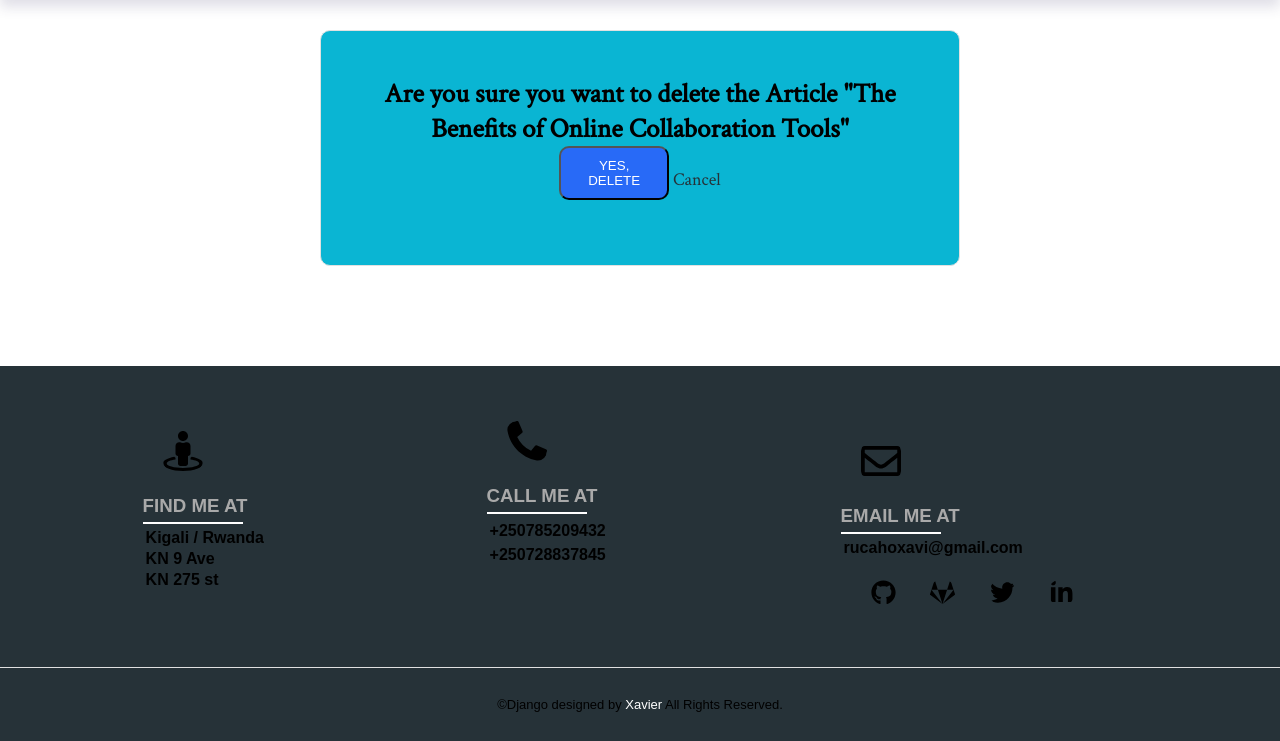
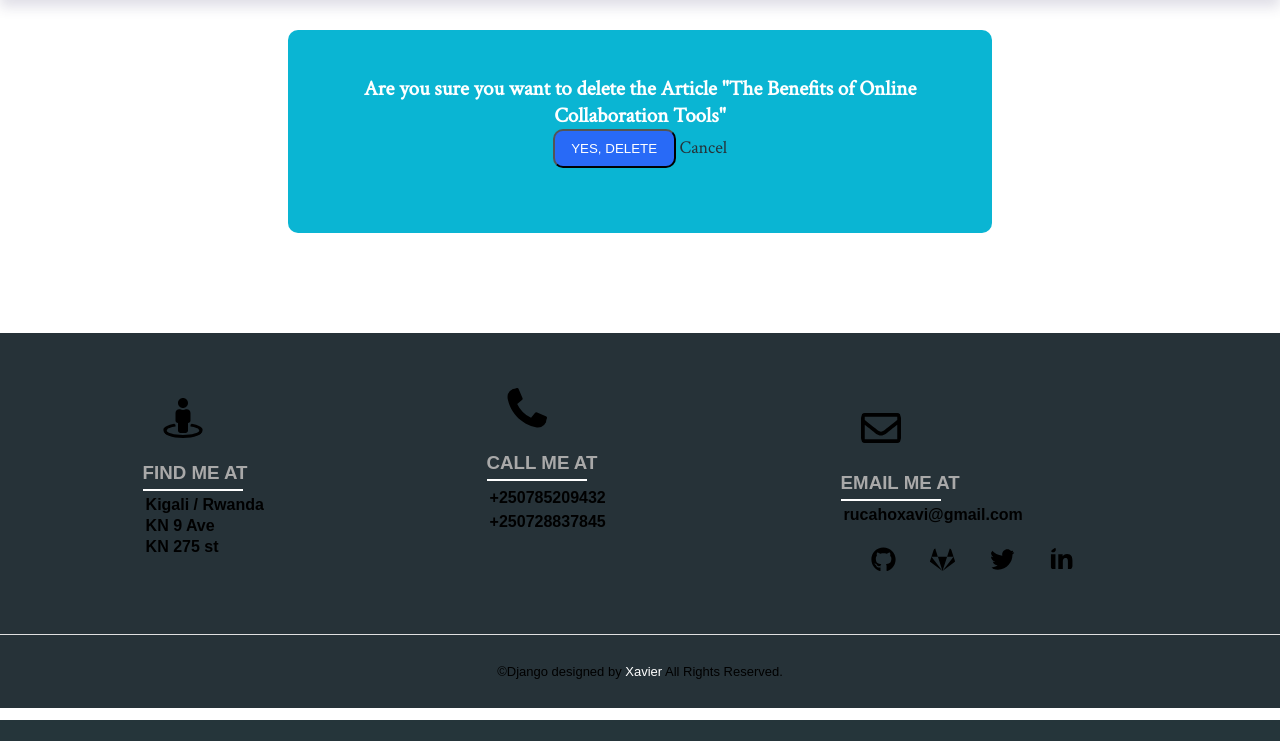
Before and after one commit to Rxavio/teamwork-blog, a Django app: page /post/17/delete/ in a window 1280 px wide. Shown: the part 80-821 px from the top of the page. After the commit the page ends 800 px from the top, so only its background shows below. Run offline with Django 3.2, Linux system fonts and the light colour scheme; a user stored in the database is signed in; data comes from the database, SQL or seed files in the repository; both versions use the stored data as it was after the commit.

Commit message:
limiting characters on title and change looks on confrim-delete page

```diff
--- a/mywork/workdjango/models.py
+++ b/mywork/workdjango/models.py
@@ -6,7 +6,7 @@
 
 
 class Post(models.Model):
-    title = models.CharField(max_length=100)
+    title = models.CharField(max_length=45)
     content = models.TextField()
     date_posted = models.DateTimeField(default=timezone.now)
     author = models.ForeignKey(User, on_delete=models.CASCADE)
--- a/mywork/workdjango/static/workdjango/home.css
+++ b/mywork/workdjango/static/workdjango/home.css
@@ -153,6 +153,18 @@
     padding-right: 10px;
 
   }
+  .shared-form button{
+    text-transform: uppercase;
+    outline: 0;
+    background: rgb(40, 106, 247);
+    width: 20%;
+    padding: 10px;
+    color: var(--mainWhite);
+    cursor: pointer;
+    border-radius: 10px;
+    margin: 0 0 20px;
+
+  }
 
 
 
--- a/mywork/workdjango/templates/workdjango/post_confirm_delete.html
+++ b/mywork/workdjango/templates/workdjango/post_confirm_delete.html
@@ -1,10 +1,10 @@
 {% extends "workdjango/base.html" %}
 {% block content %}
-<div class="create-article-page">
-    <div class="article-form">
+<div class="shared-article-page">
+    <div class="shared-form">
         <form method="POST">
             {% csrf_token %}
-                <h2>Are you sure you want to delete the Article "{{ object.title }}"</h2>
+                <h3>Are you sure you want to delete the Article "{{ object.title }}"</h3>
                 <button type="submit">Yes, Delete</button>
                 <a href="{% url 'post-detail' object.id %}">Cancel</a>
             </div>
--- a/mywork/workdjango/templates/workdjango/post_form.html
+++ b/mywork/workdjango/templates/workdjango/post_form.html
@@ -3,7 +3,7 @@
 {% block content %}
 <div class="create-article-page">
     <div class="article-form">
-      <form method="POST" autocomplete="on">
+      <form method="POST" autocomplete="off">
         {% csrf_token %}
      <h3>Publish your Article Here</h3><br>
       {{ form|crispy }}
```
Also changed, not shown: mywork/workdjango/templates/workdjango/post_detail.html (+1 -16 lines), mywork/db.sqlite3.
